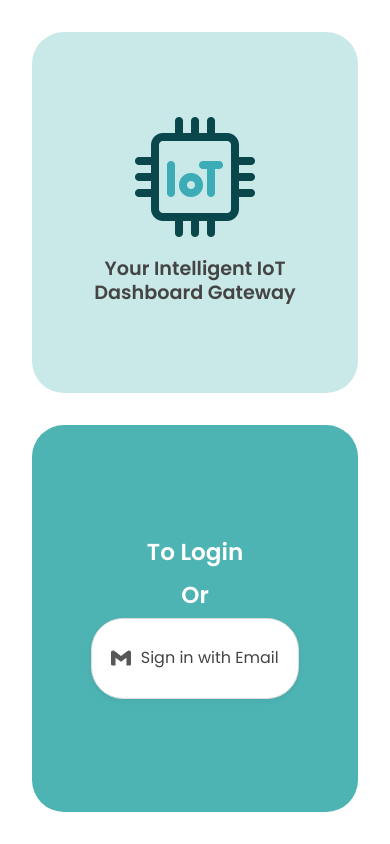
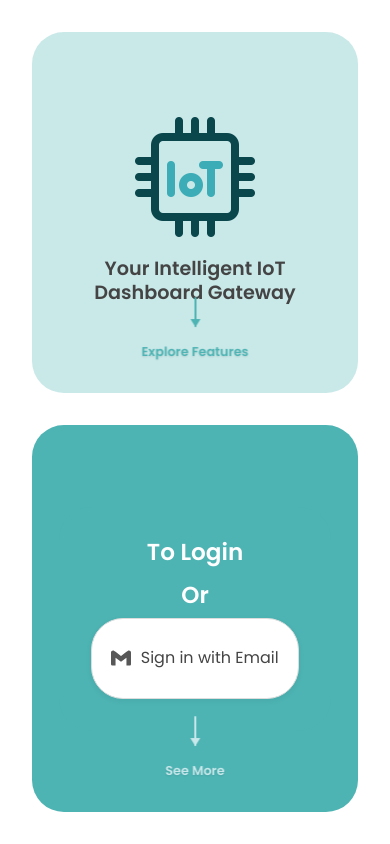
Before and after one commit to Adityamenon958/Iot-login-demo, a React (Vite) app in the folder frontend/: page / in a window 390 px wide. Built offline with nearby package versions, Linux system fonts and the light colour scheme.

Commit message:
Added scrolling indicators

```diff
--- a/frontend/src/components/login/HeroSection.module.css
+++ b/frontend/src/components/login/HeroSection.module.css
@@ -281,12 +281,13 @@
 
 /* ✅ Special styling for mobile image (Image 2) */
 .imageCard2 .imageContainer {
-  height: 280px;
+  height: 200px;
   background: white;
   display: flex;
   align-items: center;
   justify-content: center;
-  padding: 20px;
+  padding: 10px;
+  overflow: hidden;
 }
 
 .productImage {
@@ -302,6 +303,7 @@
   height: 100%;
   max-width: 100%;
   object-fit: contain;
+  object-position: center;
 }
 
 .imageCard:hover .productImage {
@@ -328,6 +330,7 @@
 .imageCard:hover .imageOverlay {
   transform: translateY(0);
 }
+
 
 .imageTitle {
   font-size: 1.1rem;
@@ -458,6 +461,17 @@
 
   .imageCard2 .imageContainer {
     height: 200px;
+    padding: 0;
+    background: transparent;
+    display: flex;
+    align-items: center;
+    justify-content: center;
+  }
+
+  .imageCard2 .productImage {
+    height: 100%;
+    width: auto;
+    max-width: 100%;
   }
 
   .ctaButtons {
@@ -500,6 +514,17 @@
 
   .imageCard2 .imageContainer {
     height: 160px;
+    padding: 0;
+    background: transparent;
+    display: flex;
+    align-items: center;
+    justify-content: center;
+  }
+
+  .imageCard2 .productImage {
+    height: 100%;
+    width: auto;
+    max-width: 100%;
   }
 
   .imageCard1,
--- a/frontend/src/components/login/LoginPage.jsx
+++ b/frontend/src/components/login/LoginPage.jsx
@@ -203,6 +203,12 @@ const LoginPage = ({ selectedPlan }) => {
                   </div>
                 )}
               </Card.Body>
+
+              {/* ✅ Left indicator inside iotCard */}
+              <div className={styles.leftIndicator}>
+                <div className={styles.scrollArrow}></div>
+                <span className={styles.scrollText}>Explore Features</span>
+              </div>
             </Card>
           </Col>
 
@@ -229,6 +235,12 @@ const LoginPage = ({ selectedPlan }) => {
                   </Button>
                 </div>
               </Card.Body>
+
+              {/* ✅ Right indicator inside iotCard2 */}
+              <div className={styles.rightIndicator}>
+                <div className={styles.scrollArrow}></div>
+                <span className={styles.scrollText}>See More</span>
+              </div>
             </Card>
           </Col>
         </Row>
@@ -320,6 +332,7 @@ const LoginPage = ({ selectedPlan }) => {
           </Form>
         </Modal.Body>
       </Modal>
+
     </>
   );
 };
--- a/frontend/src/components/login/LoginPage.module.css
+++ b/frontend/src/components/login/LoginPage.module.css
@@ -159,6 +159,24 @@
     }
   }
 
+@media (max-width: 768px) {
+  .leftIndicator {
+    bottom: 1rem;
+    left: 50%;
+    transform: translateX(-50%);
+  }
+
+  .rightIndicator {
+    bottom: 1rem;
+    left: 50%;
+    transform: translateX(-50%);
+  }
+
+  .scrollText {
+    font-size: 0.7rem;
+  }
+}
+
 @media (max-width: 400px) {
   .loginlogo {
     width: 8rem;
@@ -176,4 +194,110 @@
    .loginTitle{
     color: white;
    }
+
+   .leftIndicator,
+   .rightIndicator {
+     display: none; /* Hide on very small screens */
    }
+}
+
+/* ✅ Dual scroll indicators - positioned relative to their parent cards */
+.iotCard {
+  position: relative;
+}
+
+.iotCard2 {
+  position: relative;
+}
+
+.leftIndicator {
+  position: absolute;
+  bottom: 2rem;
+  left: 50%;
+  transform: translateX(-50%);
+  display: flex;
+  flex-direction: column;
+  align-items: center;
+  gap: 0.5rem;
+  animation: fadeInUp 1s ease-out 1.2s both;
+  z-index: 10;
+}
+
+.rightIndicator {
+  position: absolute;
+  bottom: 2rem;
+  left: 50%;
+  transform: translateX(-50%);
+  display: flex;
+  flex-direction: column;
+  align-items: center;
+  gap: 0.5rem;
+  animation: fadeInUp 1s ease-out 1.2s both;
+  z-index: 10;
+}
+
+.scrollArrow {
+  width: 2px;
+  height: 30px;
+  background: #4db3b3;
+  position: relative;
+  animation: bounce 2s infinite;
+  border-radius: 1px;
+}
+
+.scrollArrow::after {
+  content: '';
+  position: absolute;
+  bottom: 0;
+  left: 50%;
+  transform: translateX(-50%);
+  width: 0;
+  height: 0;
+  border-left: 5px solid transparent;
+  border-right: 5px solid transparent;
+  border-top: 8px solid #4db3b3;
+}
+
+.scrollText {
+  font-size: 0.8rem;
+  color: #4db3b3;
+  font-weight: 600;
+  text-shadow: 0 1px 2px rgba(0, 0, 0, 0.1);
+}
+
+/* ✅ Right indicator with light blue color for visibility */
+.rightIndicator .scrollArrow {
+  background: #C8E8EB; /* Light blue color from image */
+}
+
+.rightIndicator .scrollArrow::after {
+  border-top: 8px solid #C8E8EB; /* Light blue color from image */
+}
+
+.rightIndicator .scrollText {
+  color: #C8E8EB; /* Light blue color from image */
+}
+
+/* ✅ Animations */
+@keyframes fadeInUp {
+  from {
+    opacity: 0;
+    transform: translateX(-50%) translateY(30px);
+  }
+  to {
+    opacity: 1;
+    transform: translateX(-50%) translateY(0);
+  }
+}
+
+@keyframes bounce {
+  0%, 20%, 50%, 80%, 100% {
+    transform: translateY(0);
+  }
+  40% {
+    transform: translateY(-10px);
+  }
+  60% {
+    transform: translateY(-5px);
+  }
+}
```
Also changed, not shown: frontend/src/assets/hero-mobile-left.png. Lines whose indentation alone changed are shown as unchanged.
